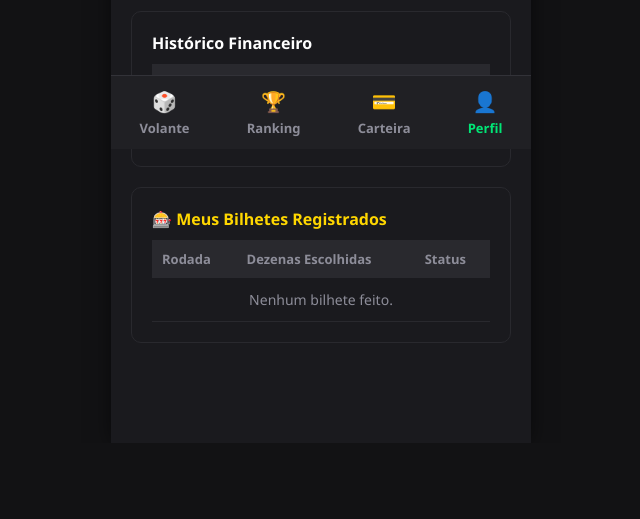
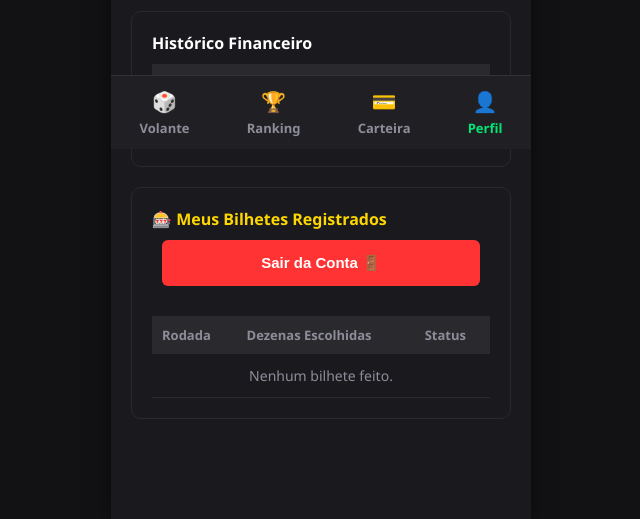
Before and after one commit to Lukinha25/app_sorteio_dezenas, a FastAPI app: page /perfil in a window 1280 px wide. Shown: the part 651-1170 px from the top of the page, without its empty margins (319-959 px from the left). Before the commit the page ends 994 px from the top, so only its background shows below. Run offline with FastAPI, Linux system fonts and the light colour scheme; data that the repository does not hold is empty.

Commit message:
Update perfil.html

```diff
--- a/templates/perfil.html
+++ b/templates/perfil.html
@@ -73,6 +73,17 @@
             <table class="tabela-historico">
                 <thead><tr><th>Rodada</th><th>Dezenas Escolhidas</th><th>Status</th></tr></thead>
                 <tbody id="corpo-bilhetes-antigos"></tbody>
+                        <!-- ... tabela de bilhetes registrados acima ... -->
+        </div>
+
+        <!-- 🔴 NOVO BOTÃO DE SAIR (COLE AQUI) -->
+        <div style="padding: 0 10px; margin-bottom: 30px;">
+            <button id="btn-sair-app" style="width: 100%; padding: 14px; background-color: #ff3333; color: #fff; font-weight: bold; border: none; border-radius: 6px; font-size: 15px; cursor: pointer; transition: 0.2s;">Sair da Conta 🚪</button>
+        </div>
+
+        <!-- Barra de Menu Inferior Fixa -->
+        <div class="menu-inferior-fixo">
+
             </table>
         </div>
 
@@ -188,6 +199,15 @@
                     alert("✨ " + resposta.mensagem);
                 })
                 .catch(() => alert("Erro ao atualizar e-mail."));
+                            // 🔴 LÓGICA DO BOTÃO DE SAIR (COLE ANTES DO ÚLTIMO }); )
+            document.getElementById("btn-sair-app").addEventListener("click", function() {
+                if(confirm("Tem certeza que deseja sair do aplicativo?")) {
+                    localStorage.removeItem("usuario_cpf"); // Apaga o login da memória do celular
+                    alert("🚪 Você saiu da conta!");
+                    window.location.href = "/login"; // Joga o usuário direto para a tela de login
+                }
+            });
+
             });
         });
     </script>
```
